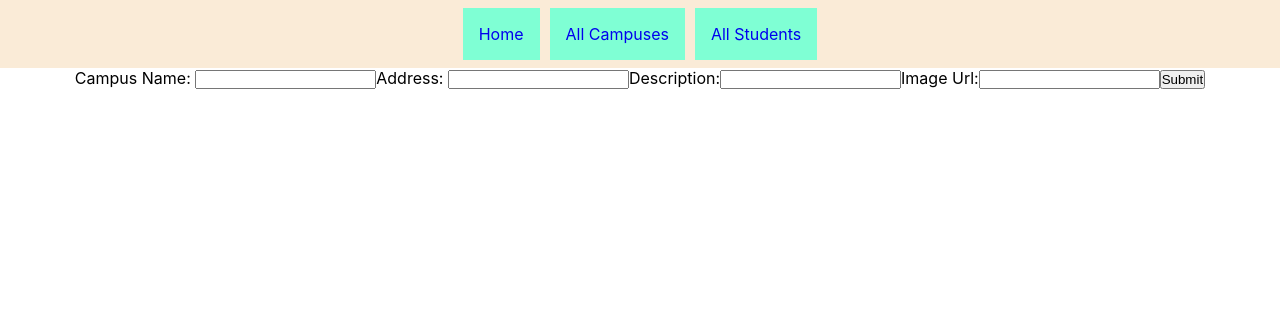
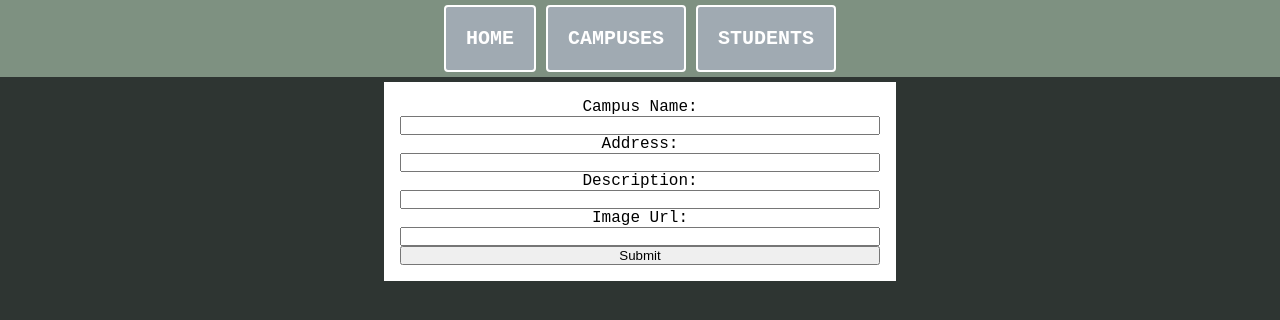
Before and after one commit to InfiniZest/TTP-Crud-Assignment-Frontend, a React (Create React App) app: page /campuses/new in a window 1280 px wide. Shown: the top 320 px of the page. Built offline with nearby package versions, Linux system fonts and the light colour scheme.

Commit message:
finished styling

```diff
--- a/src/App.css
+++ b/src/App.css
@@ -43,29 +43,91 @@
   box-sizing: border-box;
 }
 
+body {
+  font-family: "Courier New", Courier, monospace;
+  background-color: #2e3532;
+}
+
 .navbar {
   display: flex;
   justify-content: center;
-  background-color: antiquewhite;
-  padding: 0.5em;
+  background-color: #7e9181;
 }
-
 .navbar a {
   text-decoration: none;
   padding: 1em;
-  background-color: aquamarine;
-  margin: 0px 5px;
+  background-color: #a0aab2;
+  margin: 5px;
+  color: white;
+  font-size: 20px;
+  font-weight: 700;
+  border-radius: 0.2em;
+  border: 2.5px solid white;
 }
 
 .displayAll {
   display: flex;
+  justify-content: center;
+  flex-wrap: wrap;
 }
 
 .singleCampus {
-  background-color: azure;
+  background-color: #c7cedb;
   margin: 3px;
+  padding: 0.5em;
+  border: 2px solid white;
 }
 
+button {
+  background-color: #94849b;
+  border-radius: 0.3em;
+  border: 1px solid #7e9181;
+  padding: 0.4em;
+  margin: 2px;
+}
 .addNew {
-  width: 100%;
+  margin: 5px;
+  padding: 1em;
 }
+
+a {
+  text-decoration: none;
+  color: #2e3532;
+}
+
+form {
+  background-color: white;
+  display: flex;
+  flex-direction: column;
+  width: 40%;
+  margin: 5px auto;
+  padding: 1em;
+}
+
+.card {
+  background-color: #c7cedb;
+
+  width: 50%;
+  margin: 5px auto;
+  padding: 0.5em;
+  border: 2px solid white;
+}
+
+.studentListBlock {
+  background-color: #c7cedb;
+  width: 50%;
+  margin: 2px auto;
+}
+.studentList {
+  display: flex;
+  flex-direction: column;
+  width: 30%;
+  margin: 0 auto;
+}
+
+.studentListItem {
+  background-color: white;
+  border-bottom: 0.5px solid black;
+  margin: 2px;
+  text-align: center;
+}
--- a/src/App.js
+++ b/src/App.js
@@ -19,9 +19,9 @@ function App() {
     <div className="App">
       <Router>
         <div className="navbar">
-          <Link to="/">Home</Link>
-          <Link to="/campuses">All Campuses</Link>
-          <Link to="/students">All Students</Link>
+          <Link to="/">HOME</Link>
+          <Link to="/campuses">CAMPUSES</Link>
+          <Link to="/students">STUDENTS</Link>
         </div>
         <Switch>
           <Route exact path="/"></Route>
--- a/src/components/AllCampuses.js
+++ b/src/components/AllCampuses.js
@@ -16,11 +16,13 @@ class AllCampuses extends Component {
     console.log(this.props);
     if (this.props.campuses.length > 0)
       return (
-        <div class="displayAll">
+        <div>
+          <div>
             <Link to="/campuses/new">
               <button className="addNew">Add New Campus</button>
             </Link>
-
+          </div>
+          <div className="displayAll">
             {this.props.campuses.map((item, index) => {
               return (
                 <DisplayCampus
@@ -32,6 +34,7 @@ class AllCampuses extends Component {
                 />
               );
             })}
+          </div>
         </div>
       );
     else
--- a/src/components/AllStudents.js
+++ b/src/components/AllStudents.js
@@ -17,9 +17,10 @@ class AllStudents extends Component {
       return (
         <div>
           <Link to="/student/new">
-            <button>Add New Student</button>
+            <button className="addNew">Add New Student</button>
           </Link>
 
+          <div className="displayAll">
             {this.props.myStudents.map((item, index) => {
               return (
                 <DisplayStudent
@@ -33,6 +34,7 @@ class AllStudents extends Component {
                 />
               );
             })}
+          </div>
         </div>
       );
     else
--- a/src/components/DisplayStudent.js
+++ b/src/components/DisplayStudent.js
@@ -20,7 +20,7 @@ class DisplayStudent extends Component {
     if (this.state.redirect) return <Redirect to="/students"></Redirect>;
     const myLink = `/students/${this.props.id}`;
     return (
-      <div>
+      <div className="singleCampus">
         Last Name: {this.props.lastName}
         <br />
         First Name: {this.props.firstName}
--- a/src/components/SingleCampus.js
+++ b/src/components/SingleCampus.js
@@ -25,6 +25,7 @@ class SingleCampus extends Component {
     if (this.props.singleCampus && this.props.singleCampus.students)
       return (
         <div>
+          <div className="card">
             Campus Name: {this.props.singleCampus.name}
             <br />
             Address: {this.props.singleCampus.address}
@@ -42,18 +43,22 @@ class SingleCampus extends Component {
               <button>EDIT</button>
             </Link>
             <br />
-          <div>
+          </div>
+
+          <div className="studentListBlock">
             Students:
+            <div className="studentList">
               {this.props.singleCampus.students.map((item) => {
                 return (
                   <Link to={`/students/${item.id}`}>
-                  <div>
-                    <img src={item.imageUrl} width="60px" />
+                    <div className="studentListItem">
+                      <img src={item.imageUrl} width="50px" />
                       {item.lastName} {item.firstName}
                     </div>
                   </Link>
                 );
               })}
+            </div>
           </div>
           {this.props.singleCampus.students.length === 0
             ? "no students enrolled"
--- a/src/components/SingleStudent.js
+++ b/src/components/SingleStudent.js
@@ -26,7 +26,7 @@ class SingleStudent extends Component {
     if (this.state.redirect) return <Redirect to="/students"></Redirect>;
     else if (this.props.singleStudent)
       return (
-        <div>
+        <div className="card">
           Last Name: {this.props.singleStudent.lastName}
           <br />
           First Name: {this.props.singleStudent.firstName}
```
Also changed, not shown: 1 other file (tests, documents, lock files or other folders). Lines whose indentation alone changed are shown as unchanged.
